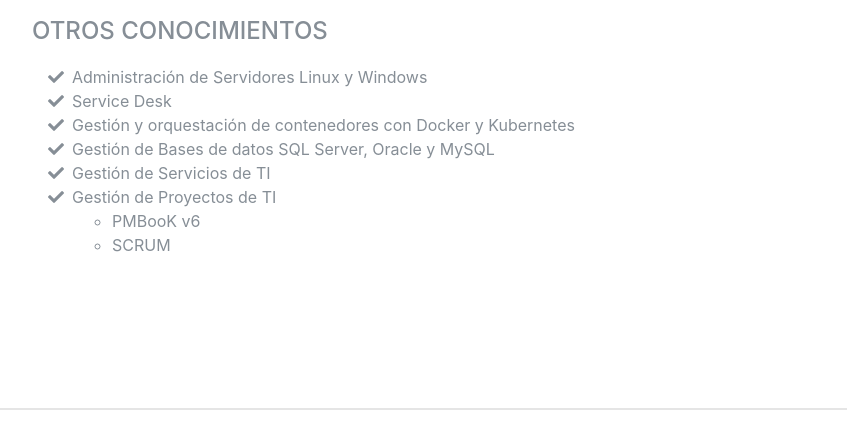
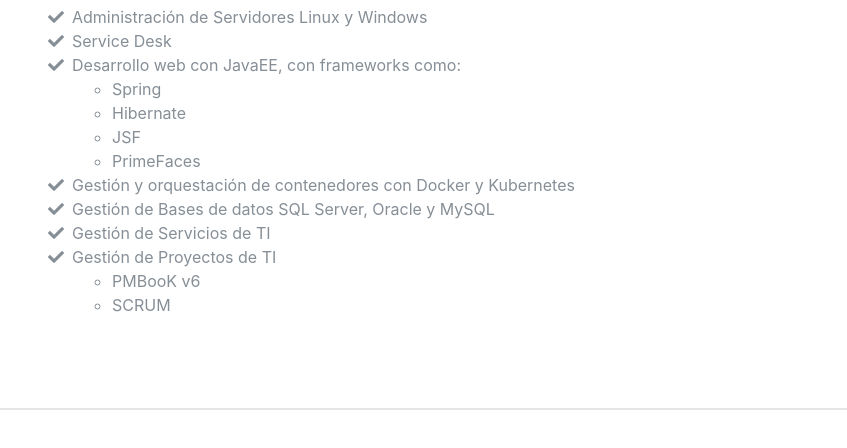
Before and after one commit to alonsoTI/CV, a plain HTML site: page index.html in a window 1280 px wide. Shown: the part 4531-4979 px from the top of the page, without its empty margins (288-1135 px from the left). Drawn offline with Linux system fonts and the light colour scheme; a web font is replaced by a local one.

Commit message:
Modificación 2

```diff
--- a/index.html
+++ b/index.html
@@ -318,6 +318,16 @@
             Service Desk</li>
           <li>
             <i class="fa-li fa fa-check"></i>
+            Desarrollo web con JavaEE, con frameworks como:
+            <ul>
+              <li>Spring</li>
+              <li>Hibernate</li>
+              <li>JSF</li>
+              <li>PrimeFaces</li>
+            </ul>
+          </li>
+          <li>
+            <i class="fa-li fa fa-check"></i>
             Gestión y orquestación de contenedores con Docker y Kubernetes</li>
           <li>
             <i class="fa-li fa fa-check"></i>
@@ -329,8 +339,8 @@
             <i class="fa-li fa fa-check"></i>
             Gestión de Proyectos de TI
             <ul>
-              <li></i>PMBooK v6</li>
-              <li></i>SCRUM</li>
+              <li>PMBooK v6</li>
+              <li>SCRUM</li>
             </ul>
           </li>
         </ul>
```
